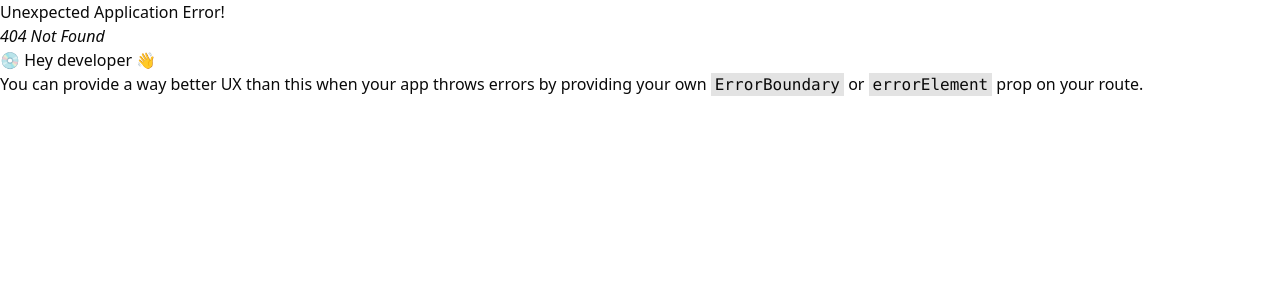
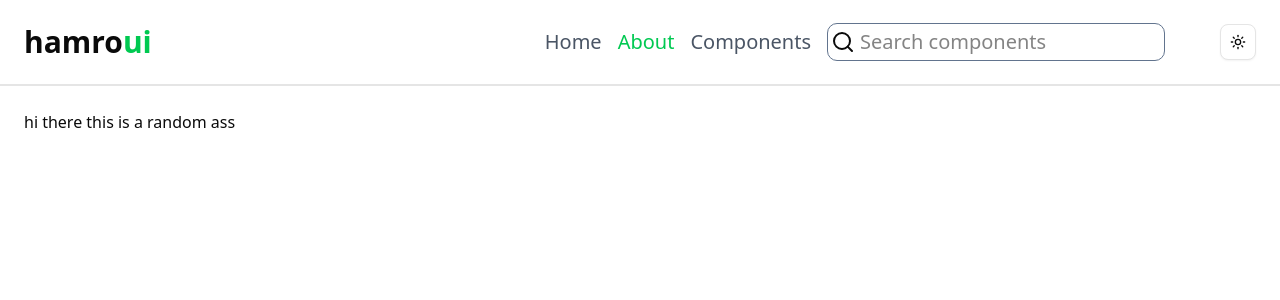
Before and after one commit to presabkhadka/hamroui, a React (Vite) app: page /about in a window 1280 px wide. Before the commit this address had no page. Shown: the top 300 px of the page. Built offline with nearby package versions, Linux system fonts and the light colour scheme.

Commit message:
updt - new page & routing

```diff
--- a/src/App.tsx
+++ b/src/App.tsx
@@ -2,6 +2,7 @@ import { createBrowserRouter, RouterProvider } from "react-router-dom";
 import Landing from "./pages/Landing";
 import Components from "./pages/Components";
 import { ThemeProvider } from "./components/theme-provider";
+import About from "./pages/About";
 
 export default function App() {
   return (
@@ -11,6 +12,7 @@ export default function App() {
           router={createBrowserRouter([
             { path: "/", element: <Landing /> },
             { path: "/components", element: <Components /> },
+            { path: "/about", element: <About /> },
           ])}
         ></RouterProvider>
       </ThemeProvider>
--- /dev/null
+++ b/src/pages/About.tsx
@@ -0,0 +1,16 @@
+import Navbar from "../components/navbar";
+
+export default function About() {
+  return (
+    <div className="grid grid-cols-1 md:grid-cols-12 h-screen">
+      <div className="col-span-full">
+        <div className="top-0 sticky z-50 border-b-2">
+          <Navbar />
+        </div>
+        <div className="p-6 max-w-7xl mx-auto">
+            hi there this is a random ass
+        </div>
+      </div>
+    </div>
+  );
+}
```
